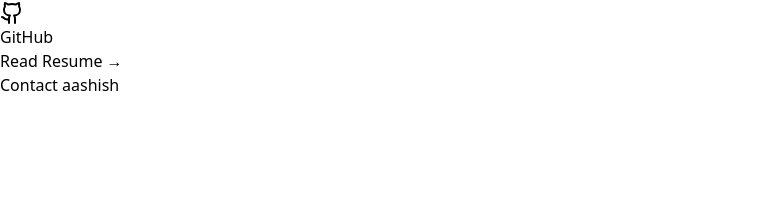
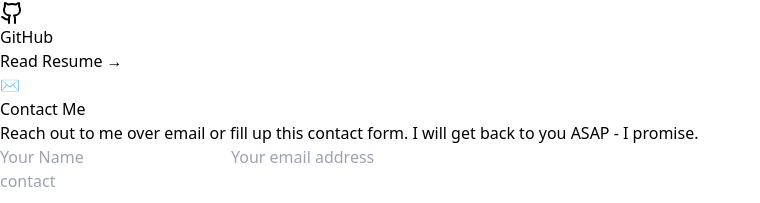
Before and after one commit to Bickyyadav/Portfolio, a React (Vite) app: page /contact in a window 1280 px wide. Shown: the part 737-940 px from the top of the page, without its empty margins (0-760 px from the left). Before the commit the page ends 834 px from the top, so only its background shows below. Built offline with nearby package versions, Linux system fonts and the light colour scheme.

Commit message:
completed contact form

```diff
--- a/src/pages/About.jsx
+++ b/src/pages/About.jsx
@@ -5,7 +5,6 @@ const About = () => {
     <div className=' h-screen'>
       <div className=' px-48 py-20 flex flex-col gap-5'>
         <div>
-
         <h1 className=' text-4xl'> 💬</h1>
         <h1 className=' text-gray-700 text-4xl font-bold '>About Me</h1>
         </div>
--- a/src/pages/Contact.jsx
+++ b/src/pages/Contact.jsx
@@ -1,9 +1,60 @@
-import React from 'react'
+import React, { useState } from 'react';
 
 const Contact = () => {
+  const [contact, setContact] = useState({
+    username: '',
+    email: '',
+    message: '',
+  });
+  console.log('🚀 ~ Contact ~ contact:', contact);
+
+  const handleInputChanges = e => {
+    const { name, value } = e.target;
+    setContact(prev => ({ ...prev, [name]: value })); //dynamic value hya jisematch karega usiko update kartahya
+  };
+
+  const handleFormSubmit = e => {
+    e.preventDefault();
+    alert(`Username: ${contact.username}\nEmail: ${contact.email}\nMessage: ${contact.message}`);
+  };
+
   return (
-    <div >Contact aashish</div>
-  )
-}
+    <div>
+      <div className="max-w-4xl  mx-auto pt-20 px-4  ">
+        <span className="text-4xl">✉️</span>
+        <h1 className=" text-3xl  from-neutral-500 font-bold  text-5xl mb-5">Contact Me</h1>
+        <p className=" text-lg mb-10 max-w-xl">Reach out to me over email or fill up this contact form. I will get back to you ASAP - I promise.</p>
+        <form onSubmit={handleFormSubmit}>
+          <div className="flex flex-col md:flex-row  gap-3  ">
+            <input
+              className="  bg-neutral-100 px-2 py-2 w-full "
+              value={contact.username}
+              onChange={handleInputChanges}
+              type="text"
+              name="username"
+              required
+              autoComplete="off"
+              placeholder="Your Name"
+            />
 
-export default Contact
+            <input
+              className=" bg-neutral-100 px-2 py-2 w-full "
+              type="email"
+              value={contact.email}
+              onChange={handleInputChanges}
+              name="email"
+              required
+              autoComplete="off"
+              placeholder="Your email address"
+            />
+          </div>
+
+          <textarea className=" row-span-full h-56 bg-neutral-100 mt-6 w-full  px-2 py-2" value={contact.message} onChange={handleInputChanges} name="message" placeholder="contact"></textarea>
+          <button className="w-full bg-neutral-100 mt-5 px-3 py-1">click Me</button>
+        </form>
+      </div>
+    </div>
+  );
+};
+
+export default Contact;
```
